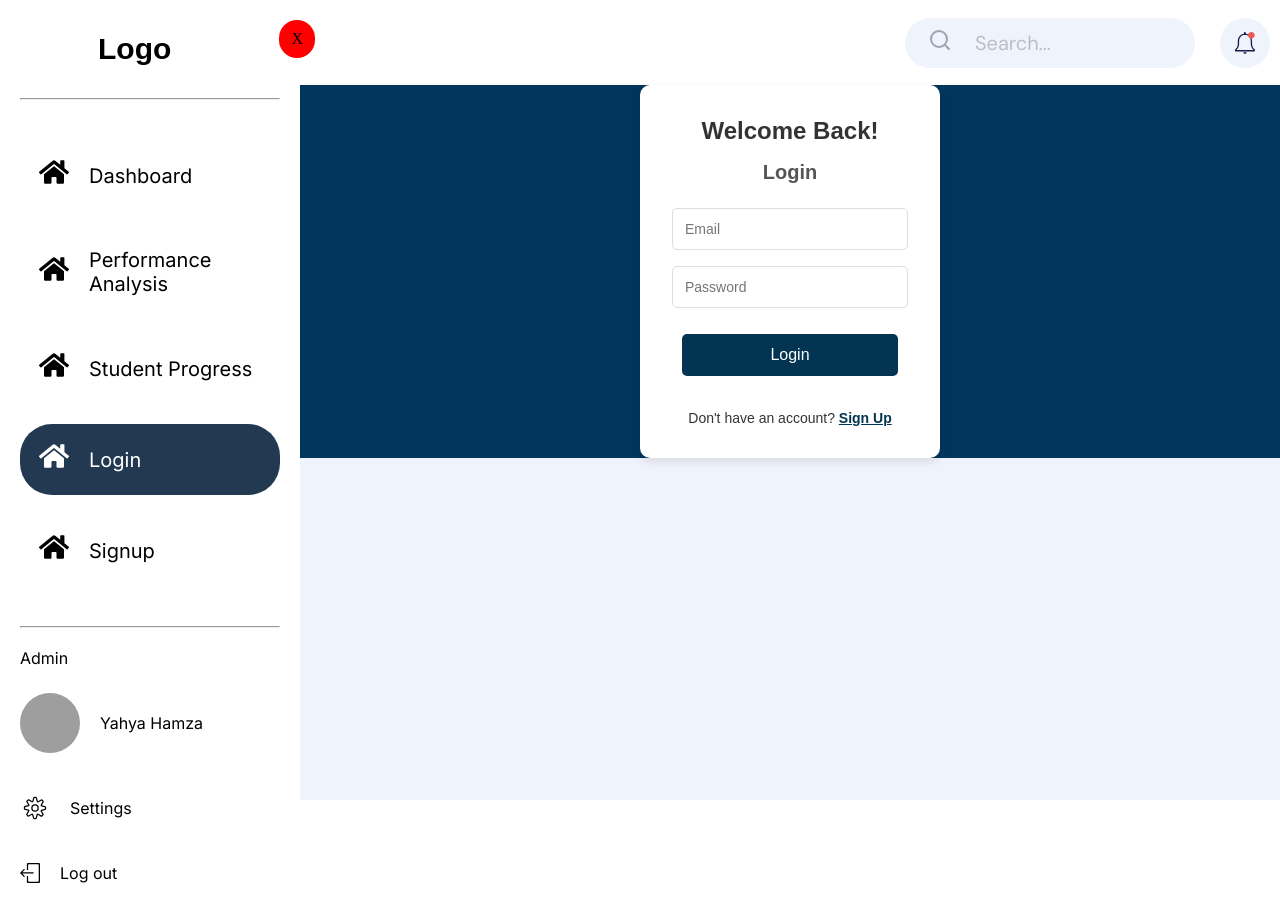
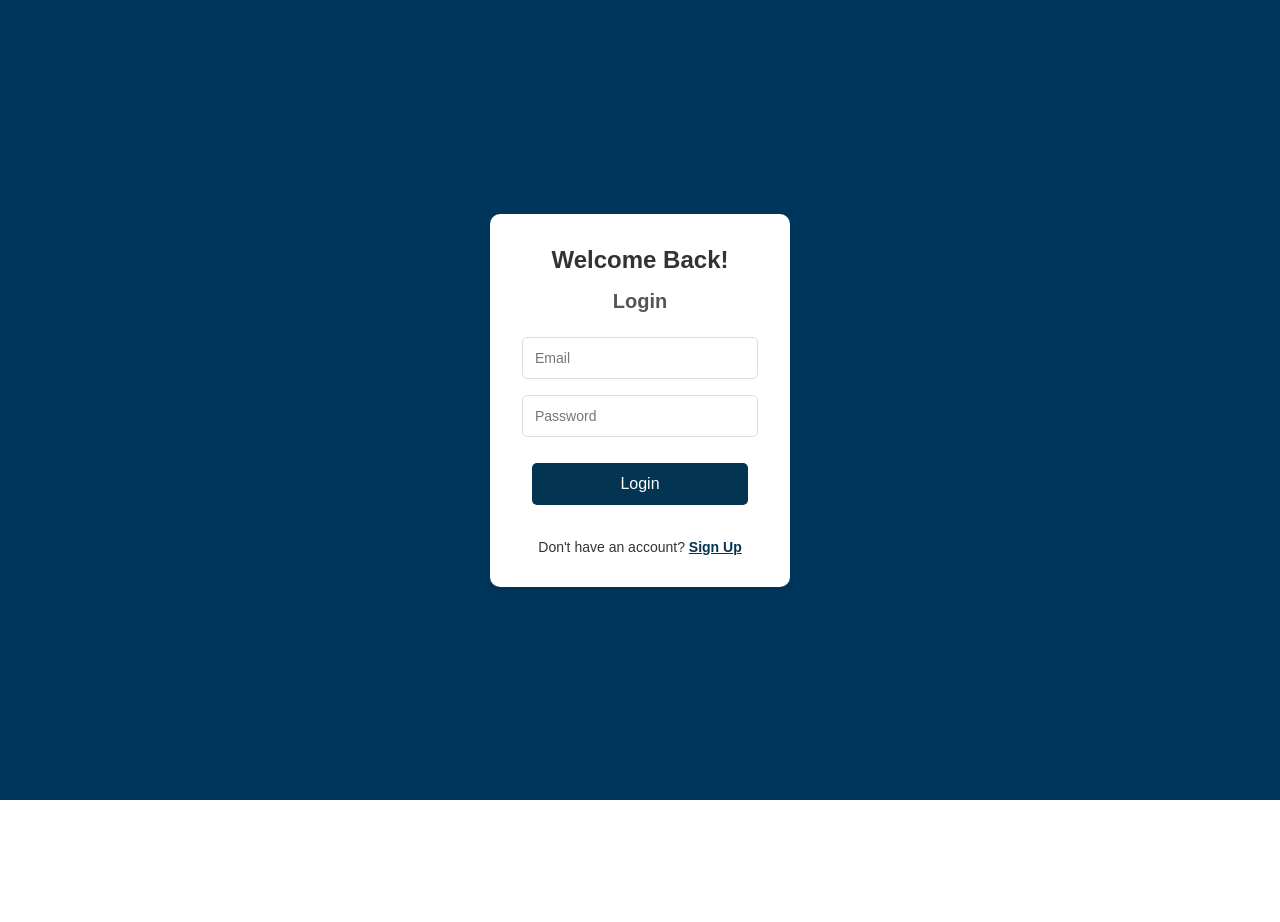
Before and after one commit to Yahya305/IAD-project, a React (Vite) app in the folder client/: page /student/login in a window 1280 px wide. After the commit the page ends 800 px from the top, so only its background shows below. Built offline with nearby package versions, Linux system fonts and the light colour scheme; grey boxes are pictures that could not be loaded; a web font is replaced by a local one.

Commit message:
fix: changes in structure

```diff
--- a/client/src/pages/student/authentication/style.css
+++ b/client/src/pages/student/authentication/style.css
@@ -5,6 +5,7 @@
     justify-content: center;
     align-items: center;
     width: 100%;
+    height: 100vh;
     background-color: #00365c;
 }
 
--- a/client/src/routes/route.jsx
+++ b/client/src/routes/route.jsx
@@ -22,18 +22,27 @@ function Router() {
             {/* Root route */}
             <Route path="/" element={<LandingPage />} />
 
+            <Route path="/student/login" element={<Loginpage />} />
+            <Route path="/student/signup" element={<Signup />} />
             {/* Nested student routes */}
             <Route path="/student" element={<StudentDashboardStructure />}>
-                <Route path="dashboard" element={<StudentMainDashboardPage />} />
-                <Route path="performance-analysis" element={<PerformanceAnalysisPage />} />
+                <Route
+                    path="dashboard"
+                    element={<StudentMainDashboardPage />}
+                />
+                <Route
+                    path="performance-analysis"
+                    element={<PerformanceAnalysisPage />}
+                />
                 <Route path="std-progress" element={<StudentProgressPage />} />
-                <Route path="login" element={<Loginpage />} />
-                <Route path="signup" element={<Signup />} />
             </Route>
 
             {/* Nested teacher routes */}
-            <Route path="/teacher" element={<TeacherDashboardStructure />} >
-                <Route path="dashboard" element={<StudentMainDashboardPage />} />
+            <Route path="/teacher" element={<TeacherDashboardStructure />}>
+                <Route
+                    path="dashboard"
+                    element={<StudentMainDashboardPage />}
+                />
                 <Route path="challenge-entry" element={<ChallengeEntry />} />
                 <Route
                     path="student-grading"
```
